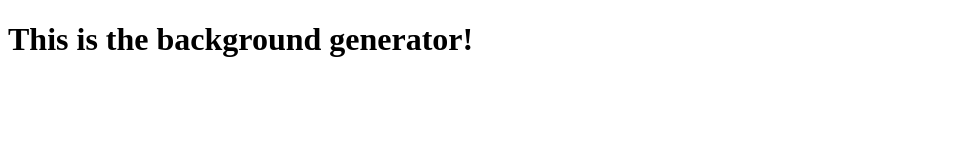
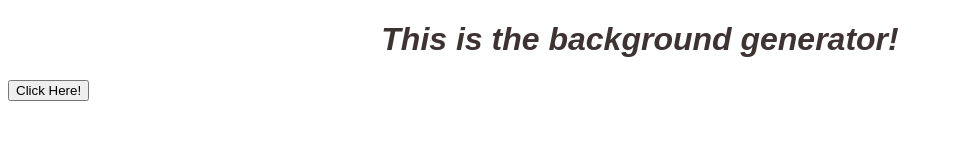
Before and after one commit to valliant71/background-generator, a plain HTML site: page index.html in a window 1280 px wide. Shown: the whole page, without its empty margins (0-953 px from the left). Drawn offline with Linux system fonts and the light colour scheme.

Commit message:
messing around

```diff
--- a/index.html
+++ b/index.html
@@ -2,12 +2,13 @@
 <html>
     <head>
         <meta charset="utf-8">
+        <link rel="stylesheet" href="style.css">
         <meta http-equiv="X-UA-Compatible" content="IE=edge">
         <title>Background generator</title>
-        <h1>This is the background generator!</h1>
-        <meta name="description" content="">
-        <meta name="viewport" content="width=device-width, initial-scale=1">
-        <link rel="stylesheet" href="">
+            <h1>This is the background generator!</h1>
+        <div>
+            <button>Click Here!</button>
+        </div>
     </head>
     <body>
         <script src="" async defer></script>
--- /dev/null
+++ b/style.css
@@ -0,0 +1,12 @@
+h1 {
+    color: rgb(61, 51, 51);
+    text-align: center;
+    font-style: italic;
+    font-family: Arial, Helvetica, sans-serif;
+}
+
+div {
+    align-content: center;
+    font-style: italic;
+    font-family: Arial, Helvetica, sans-serif;
+}
```
